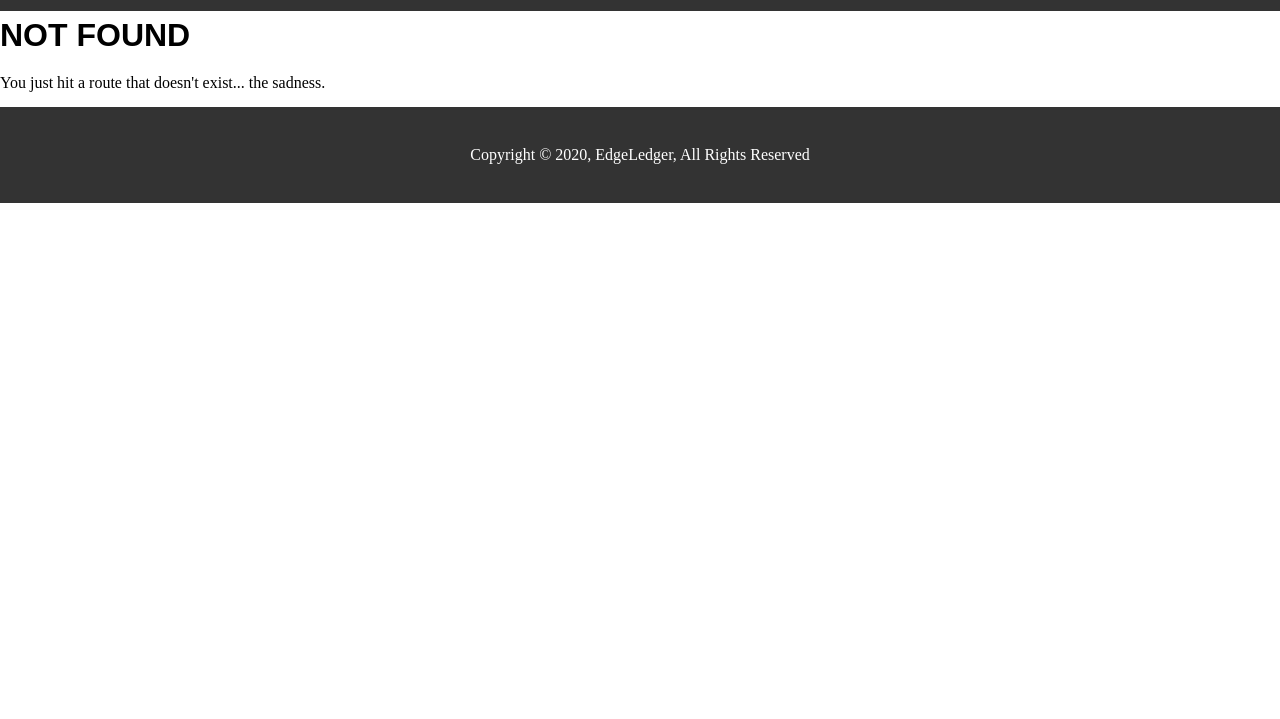
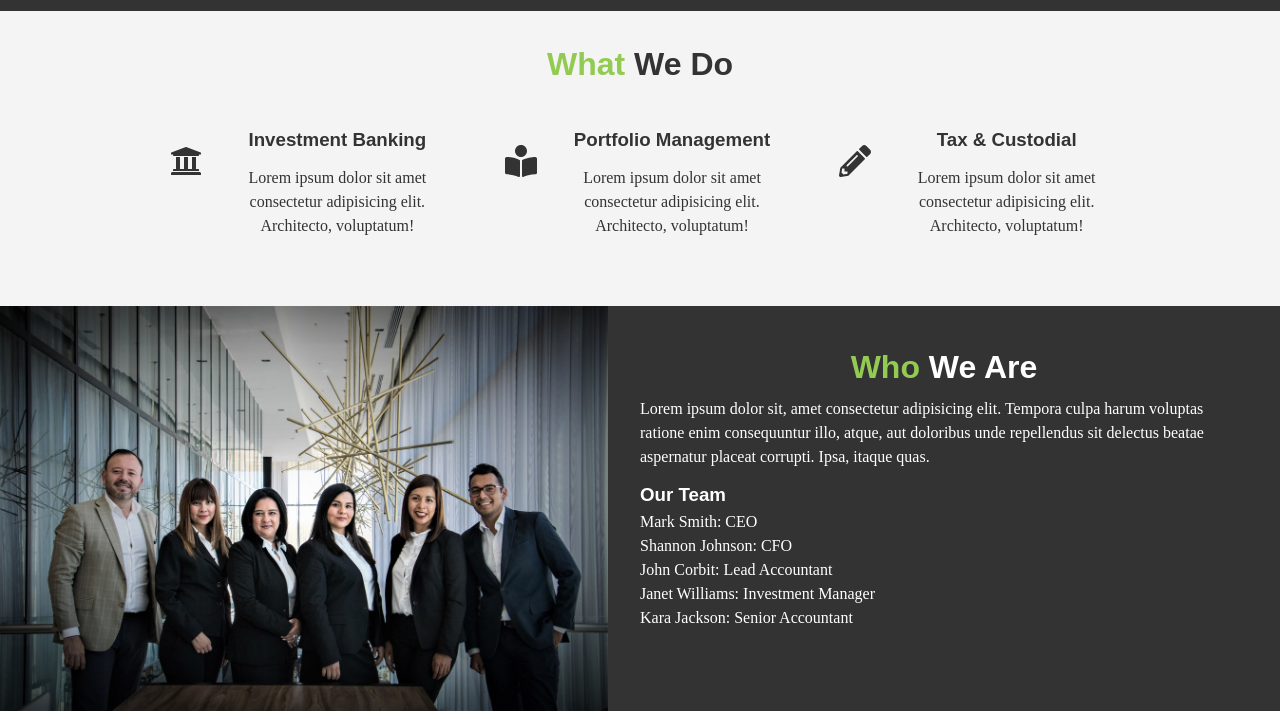
Before and after one commit to zbyszrom/gatsby-edgeledger, a Gatsby site: page /what-who in a window 1280 px wide. Before the commit this address had no page. Shown: the part 57-776 px from the top of the page. Built offline with nearby package versions, Linux system fonts and the light colour scheme; Gatsby itself is replaced by a stand-in of ours; a web font is replaced by a local one.

Commit message:
layout OK

```diff
--- a/src/components/clients.js
+++ b/src/components/clients.js
@@ -16,8 +16,8 @@ const Simg = styled.img`
 const Clients = ()=>{
 
     return(
-        <section className='container'>
-        <div>
+        <section >
+        <div className ='container'>
         <h2><span>Our</span> Clients</h2>
         <div className ='items'>
 
--- a/src/components/footer.js
+++ b/src/components/footer.js
@@ -5,7 +5,7 @@ const Sfooter = styled.footer`
   background: #333;
   color: #fff;
   text-align:center;
-  padding: 1.5rem 0;
+  padding: 2rem 0;
 `
 
 const Footer = ()=>{
--- a/src/components/navbar.js
+++ b/src/components/navbar.js
@@ -40,7 +40,7 @@ const Navbar = ()=>{
                 <SLink to="/">Home</SLink>
                 </li>
                 <li>
-                <SLink to="/whot-who">What We Do</SLink>
+                <SLink to="/what-who">What We Do</SLink>
                 </li>
                 <li>
                 <SLink to="/contact">Contact</SLink>
--- a/src/components/showcase.js
+++ b/src/components/showcase.js
@@ -17,7 +17,7 @@ query {
 `
 
 const SBackgroundImage = styled(BackgroundImage)`
-    min-height: calc(100vh - 11rem);
+    min-height: calc(100vh - 10rem);
     min-width: 97vw;
     display: flex;
     flex-direction: column;
@@ -66,7 +66,7 @@ const Showcase = ()=>{
                 <P >
                 Lorem ipsum dolor sit amet consectetur adipisicing elit. Quae voluptatibus debitis praesentium inventore, eum deserunt.
                 </P>
-                <SLink to = "/page-2" >Read More</SLink>
+                <SLink to = "/what-who" >Read More</SLink>
             </Content>
             </SBackgroundImage>
 
--- a/src/components/what.js
+++ b/src/components/what.js
@@ -2,12 +2,19 @@ import React from'react'
 import {FaUniversity, FaBookReader, FaPencilAlt} from "react-icons/fa"
 import styled from "styled-components"
 
-const Container = styled.div`
+const Section = styled.section`
   background: #f4f4f4;
   color: #333;
   padding: 1.5rem 0;
 `
+const Container = styled.div`
+  max-width: 1100px;
+  margin: auto;
+  padding: 0 2rem;
+  overflow: hidden;
+`
 const Item = styled.div`
+  display: flex;
   flex: 1;
   text-align: center;
   padding: 1rem;
@@ -15,34 +22,42 @@ const Item = styled.div`
 
 const What = ()=>{
     return(
-      <section className='container'>
-      <div>
-        <Container>
+      <Section>
+      <Container>
+
             <h2><span>What</span> We Do</h2>
             <div className = 'items'>
             <Item>
-              <div className = 'i'><FaUniversity/></div>
+            <div className = 'i'>
+              <FaUniversity />
+            </div>
+            <div>
             <h3>Investment Banking</h3>
             <p>Lorem ipsum dolor sit amet consectetur adipisicing elit. Architecto, voluptatum!</p>
+            </div>
             </Item>
 
 
             <Item>
               <div className = 'i'><FaBookReader/></div>
+              <div>
               <h3>Portfolio Management</h3>
               <p>Lorem ipsum dolor sit amet consectetur adipisicing elit. Architecto, voluptatum!</p>
+              </div>
             </Item>
 
 
             <Item>
               <div className = 'i'><FaPencilAlt/></div>
+              <div>
               <h3>Tax & Custodial</h3>
               <p>Lorem ipsum dolor sit amet consectetur adipisicing elit. Architecto, voluptatum!</p>
+              </div>
             </Item>
             </div>
+
         </Container>
-        </div>
-      </section>
+      </Section>
 
 
     )
--- a/src/components/who.js
+++ b/src/components/who.js
@@ -18,16 +18,16 @@ const Container = styled.div`
   background: #333;
   color: #fff;
   padding: 2rem;
+  flex: 1;
 `
 const Who = ()=>{
     const data = useStaticQuery(getPeople)
     return(
-        <div>
-         <div>
-          <Img
-            fluid = {data.Who.childImageSharp.fluid} className = ''/>
-          </div>
-      <section >
+        <section>
+        <div className = 'img'>
+        <Img fluid = {data.Who.childImageSharp.fluid} className = ''/>
+        </div>
+
       <Container>
             <h2><span>Who </span>We Are</h2>
             <p>Lorem ipsum dolor sit, amet consectetur adipisicing elit. Tempora culpa harum voluptas ratione enim consequuntur illo, atque, aut doloribus unde repellendus sit delectus beatae aspernatur placeat corrupti. Ipsa, itaque quas.</p>
@@ -40,8 +40,8 @@ const Who = ()=>{
         <li>Kara Jackson: Senior Accountant</li>
       </ul>
      </Container>
-      </section>
-        </div>
+
+        </section>
     )
 }
 export default Who
--- a/src/styles/global.css
+++ b/src/styles/global.css
@@ -13,7 +13,8 @@
   }
   h2 {
       font-size: 2rem;
-      margin-bottom: 0.75rem;
+      margin: 0.75rem 0;
+
       line-height: 1.1;
       text-align:center;
   }
@@ -31,10 +32,11 @@ span {
 }
 .items {
     display: flex;
+    padding: 1rem
 }
 .i {
   font-size: 2rem;
-  background: #93cb52;
+
   padding: 1rem;
   border-radius: 50%;
   margin-bottom: 1rem;
--- a/src/styles/layout.css
+++ b/src/styles/layout.css
@@ -1,5 +1,6 @@
 section{
   display: flex;
+
 }
 .container {
   max-width: 1100px;
@@ -7,3 +8,13 @@ section{
   padding: 0 2rem;
   overflow: hidden;
 }
+.who {
+  display: flex;
+}
+.img {
+  flex: 1;
+}
+.high {
+  display: flex;
+  min-height: calc(100vh - 10rem);
+}
```
Also changed, not shown: src/pages/contact.js (+7 -1 lines), src/pages/what-who.js (renamed from src/pages/whot-who.js).
